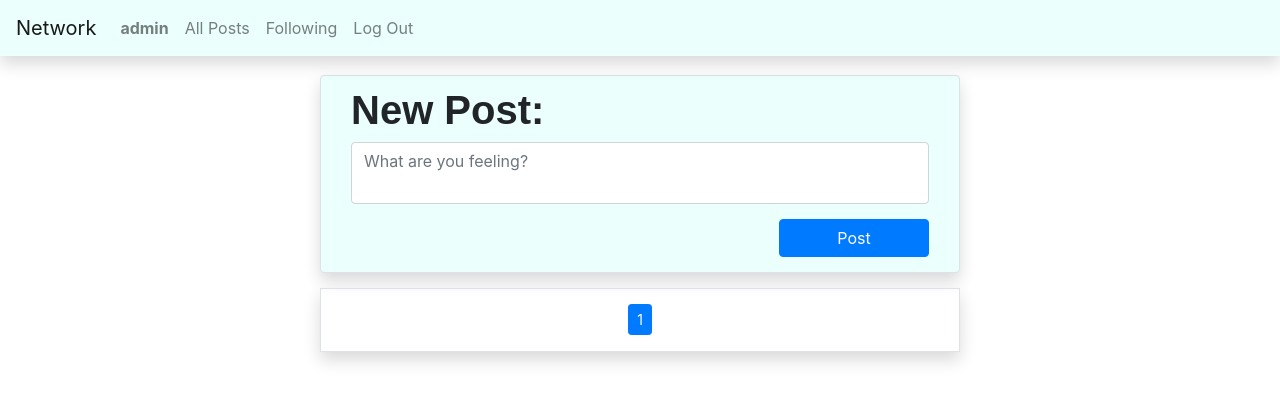
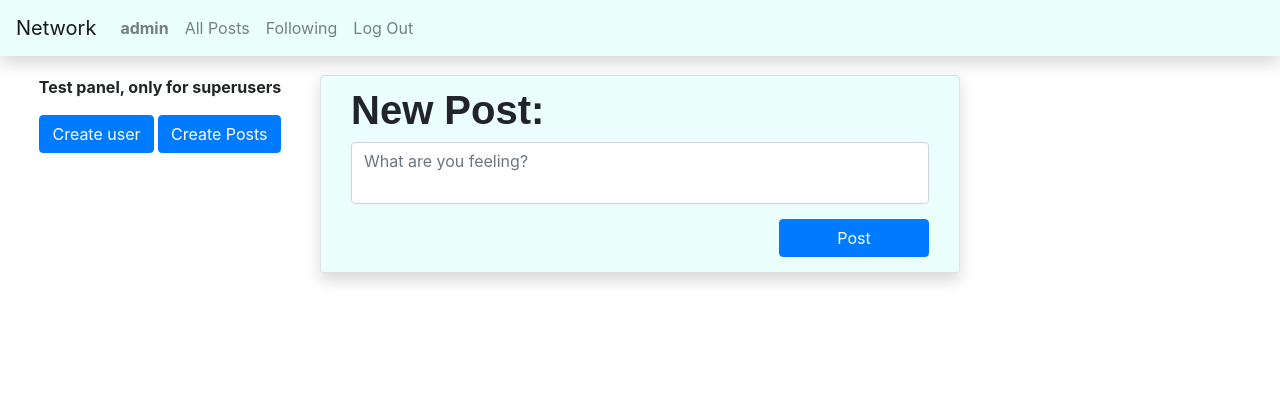
Before and after one commit to JoelAvero/SocialNetwork, a Django app: page / in a window 1280 px wide. Shown: the top 403 px of the page. Run offline with Django 3.2, Linux system fonts and the light colour scheme; a user stored in the database is signed in; data that the repository does not hold is empty; some libraries are stand-ins or nearby versions.

Commit message:
last details

```diff
--- a/network/static/network/javascript.js
+++ b/network/static/network/javascript.js
@@ -2,18 +2,6 @@ document.addEventListener('DOMContentLoaded', function() {
 
     // event listener for new post
     $("#formpost").on('submit', send_post)
-
-
-    // esto sirve para ir al perfil del usuario por medio de /#profile/username
-    window.onhashchange = () => {
-        const url = window.location.hash
-
-        if(url.indexOf("profile/") !== -1){
-            let user = url.substr(9)
-            load_posts(user,1);
-            get_user(user);
-        };
-    };
 
 
     // user logged profile
@@ -70,27 +58,38 @@ document.addEventListener('DOMContentLoaded', function() {
 
 
     // follow
-    $("#buttonfollow").on("click", () =>{
+    $("body").on("click", "#buttonfollow", () =>{
 
-        const buttonfollow = $("#buttonfollow")
-
-        switch(buttonfollow.text()){
-            case "Follow":
-                buttonfollow.text("Following");
-                break
-            case "Following":
-                buttonfollow.text("Follow");
-                break
-        };
         follow();
     })
 
 
+    // only for superusers
+    $("#createuser").on("click", createuser);
+    $("#createposts").on("click", createposts);
+
+
     // by default load the first page of all post
     load_posts("all",1);
-})
+});
 
 
+// this serves to capture the csrf token (taken from Django documentation)
+function getCookie(name) {
+    let cookieValue = null;
+    if (document.cookie && document.cookie !== '') {
+        const cookies = document.cookie.split(';');
+        for (let i = 0; i < cookies.length; i++) {
+            const cookie = cookies[i].trim();
+            // Does this cookie string begin with the name we want?
+            if (cookie.substring(0, name.length + 1) === (name + '=')) {
+                cookieValue = decodeURIComponent(cookie.substring(name.length + 1));
+                break;
+            }
+        }
+    }
+    return cookieValue;
+};
 
 
 // this function sends the content of the post to the backend, where it is processed.
@@ -98,9 +97,11 @@ function send_post(e){
 
     e.preventDefault();
     const body = $('#bodypost');
+    const csrftoken = getCookie('csrftoken');
 
     fetch('/post', {
         method: 'POST',
+        headers: { "X-CSRFToken": csrftoken },
         body: JSON.stringify({
             body: body.val(),
         })
@@ -131,7 +132,8 @@ function send_post(e){
         };
     });
 
-}
+};
+
 
 
 function load_posts(requestedposts, page){
@@ -156,7 +158,6 @@ function load_posts(requestedposts, page){
     fetch(`getposts/${requestedposts}/${page}`)
     .then(response => response.json())
     .then(posts => {
-        console.log(posts);
 
         // posts[0] is the response that contains the data of the posts and likes
         posts[0].forEach(post => {
@@ -234,19 +235,27 @@ function load_posts(requestedposts, page){
             };
 
         };
+        if(posts[1] == 1){
+            $("#paginatorhere").css("display", "none")
+        } else {
+            $("#paginatorhere").css("display", "block")
+        };
+
     });
-    container.fadeIn(1000)
-}
+    container.fadeIn(2000)
+};
 
 
-//vista
+
 function get_user(user){
 
-    const buttonfollow = $("#buttonfollow")
+    const buttonfollow = $("#buttonfollow");
+    const buttonfollowspan = $("#buttonfollowspan")
+    const $follow = `<button class="btn btn-primary" id="buttonfollow">Follow</button>`;
+    const $following = `<button class="btn btn-success" id="buttonfollow">Following</button>`;
 
-    fetch(`profile/${user}`,{
-        method: "POST"
-    })
+
+    fetch(`profile/${user}`)
     .then(response => response.json())
     .then(data => {
         $("#fullnamedesc").text(data.fullname);
@@ -255,21 +264,23 @@ function get_user(user){
         $("#followingdesc").text(data.following);
         $("#avatarprofile").css("backgroundImage",`url(${data.avatar})`);
 
-        if(data.currentuser == data.username){
-            buttonfollow.css("display","none");
+        if(data.followstatus == "follow"){
+            buttonfollowspan.html($following);
         } else {
-            buttonfollow.css("display","block");
+            buttonfollowspan.html($follow);
         };
 
-        if(data.followstatus == "follow"){
-            buttonfollow.text("Following")
+        if(data.currentuser == data.username){
+            buttonfollowspan.css("display","none");
         } else {
-            buttonfollow.text("Follow")
-        }
+            buttonfollowspan.css("display","block");
+        };
+
+
     });
 
 
-}
+};
 
 
 /* this function sends a post id and a value (like or dislike) and receives a response.
@@ -282,9 +293,11 @@ function like(id, liketype) {
     const buttonDislike = $(`#${id}.buttondislike`);
     const likeSpan = $(`#likescounter${id}`);
     const dislikeSpan = $(`#dislikescounter${id}`);
+    const csrftoken = getCookie('csrftoken');
 
     fetch('/newlike', {
         method: 'POST',
+        headers: { "X-CSRFToken": csrftoken },
         body: JSON.stringify({
             postid: id,
             liketype: liketype
@@ -338,21 +351,26 @@ function like(id, liketype) {
         };
     });
 
-}
+};
 
 
-// vista
+
 function follow(){
+
+    const buttonfollow = $("#buttonfollow");
+    const buttonfollowspan = $("#buttonfollowspan");
 
     // get data
     const follower = $("#thisusernav").text();
     const followed = $("#usernamedesc").text();
+    const csrftoken = getCookie('csrftoken');
 
     // instance for change dinamically the number of followers
     let followers = $("#followersdesc");
 
     fetch("following", {
         method: "POST",
+        headers: { "X-CSRFToken": csrftoken },
         body: JSON.stringify({
             follower: follower,
             followed: followed
@@ -372,20 +390,27 @@ function follow(){
 
             case "successful":
                 followers.text(`${Number(followers.text()) + 1}`);
+
                 break
 
             case "error":
                 console.log("error when trying to instantiate users");
         };
     });
+    if(buttonfollow.text() == "Follow"){
+        buttonfollowspan.html(`<button class="btn btn-success" id="buttonfollow">Following</button>`);
+    } else {
+        buttonfollowspan.html(`<button class="btn btn-primary" id="buttonfollow">Follow</button>`);
+    };
 };
 
 
 
 function edit_post(id){
 
-    const post = $(`#textareapost${id}`)
-    const buttoncontainer = $(`#spanbutton${id}`)
+    const post = $(`#textareapost${id}`);
+    const buttoncontainer = $(`#spanbutton${id}`);
+    const csrftoken = getCookie('csrftoken');
 
     const buttonEdit = `<button class="btn btn-primary editbutton" title="${id}" id='buttonedit${id}'>Edit</button>`
     const buttonSave = `<button class="btn btn-primary editbutton" title="${id}" id='buttonsave${id}'>Save</button>`
@@ -399,6 +424,7 @@ function edit_post(id){
 
         fetch(`getpost/${id}`, {
             method: "PUT",
+            headers: { "X-CSRFToken": csrftoken },
             body: JSON.stringify({
                 post: post.val()
             })
@@ -431,4 +457,49 @@ function edit_post(id){
         });
     });
 
-}
+};
+
+
+
+
+// these two functions are for testing purposes only
+// each time the "create user" button is pressed (only for super users) a random user is created
+function createuser(){
+
+    const csrftoken = getCookie('csrftoken');
+
+    fetch("https://randomuser.me/api/")
+    .then(resp => resp.json())
+    .then(data => {
+
+        fetch("/createuser", {
+            method: "POST",
+            headers: { "X-CSRFToken": csrftoken },
+            body: JSON.stringify({
+                firstname: data.results[0].name.first,
+                lastname: data.results[0].name.last,
+                username: data.results[0].login.username,
+                email: data.results[0].email,
+                password: data.results[0].login.password,
+                confirmation: data.results[0].login.password,
+                image: data.results[0].picture.medium
+            })
+        })
+    })
+};
+
+// each time the "create posts" button is pressed, 100 posts are created with the word "TEST" from random users
+function createposts(){
+
+    const csrftoken = getCookie('csrftoken');
+
+    fetch('/createposts', {
+        method: 'POST',
+        headers: { "X-CSRFToken": csrftoken },
+        body: JSON.stringify({
+            body: "TEST",
+        })
+    })
+
+
+};
--- a/network/static/network/styles.css
+++ b/network/static/network/styles.css
@@ -40,6 +40,9 @@
     margin-bottom: 15px;
     background-color: rgb(235, 255, 252);
     border-radius: 20px;
+}
+.adminpanel{
+    margin-top: 75px;
 }
 
 .pholder::placeholder{
--- a/network/templates/network/index.html
+++ b/network/templates/network/index.html
@@ -5,7 +5,18 @@
     <!-- parte que deberia quedar quieta -->
     {% if user.is_authenticated %}
     <div class="container-fluid" id="formlayer">
-        <div class="row justify-content-center">
+        <div class="row justify-content-left">
+
+            <div class="col-3 adminpanel">
+                {% if user.is_superuser %}
+                <div class="text-center">
+                    <p><strong>Test panel, only for superusers</strong></p>
+                    <button id="createuser" class="btn btn-primary">Create user</button>
+
+                    <button id="createposts" class="btn btn-primary">Create Posts</button>
+                </div>
+                {% endif %}
+            </div>
 
             <div class="col-6 border formlayer rounded shadow">
                 <div class="container-fluid" id="createpost">
@@ -56,6 +67,7 @@
     {% endif %}
 
 
+
     <div class="container-fluid" id="profilelayer">
         <div class="row justify-content-center">
 
@@ -78,7 +90,9 @@
                             <p id="pfollowers">Followers: <span id="followersdesc">0</span></p>
                             <p id="pfollowers">Following: <span id="followingdesc">0</span></p>
                             {% if user.is_authenticated %}
-                            <button class="btn btn-primary" id="buttonfollow">Follow</button>
+                            <div id="buttonfollowspan">
+
+                            </div>
                             {% endif %}
                         </div>
 
--- a/network/urls.py
+++ b/network/urls.py
@@ -7,13 +7,16 @@ urlpatterns = [
     path("login", views.login_view, name="login"),
     path("logout", views.logout_view, name="logout"),
     path("register", views.register, name="register"),
-    path("profile/<str:user_name>", views.user_profile, name="profile"),
-
 
     # API
+    path("profile/<str:user_name>", views.user_profile, name="profile"),
     path("following", views.follow, name="follow"),
     path("post", views.new_post, name="post"),
     path("getposts/<str:postedby>/<int:page>", views.get_posts, name="getposts"),
     path("getpost/<int:post_id>", views.get_post, name="getpost"),
-    path("newlike", views.new_like, name="newlike")
+    path("newlike", views.new_like, name="newlike"),
+
+    # TEST
+    path("createuser", views.create_user, name="createuser"),
+    path("createposts", views.create_posts, name="createposts")
 ]
--- a/network/views.py
+++ b/network/views.py
@@ -7,17 +7,19 @@ from django.shortcuts import render
 from django.urls import reverse
 from django.views.decorators.csrf import csrf_exempt
 from django.core.paginator import Paginator
+from django.contrib.admin.views.decorators import staff_member_required
 
 from .models import User, Post, Follow, Like
 
+import random
 
 def index(request):
     return render(request, "network/index.html")
 
 
+
 def login_view(request):
     if request.method == "POST":
-
         # Attempt to sign user in
         username = request.POST["username"]
         password = request.POST["password"]
@@ -35,11 +37,13 @@ def login_view(request):
         return render(request, "network/login.html")
 
 
+
 def logout_view(request):
     logout(request)
     return HttpResponseRedirect(reverse("index"))
 
-@csrf_exempt
+
+
 def register(request):
     if request.method == "POST":
 
@@ -81,8 +85,7 @@ def register(request):
         return render(request, "network/register.html")
 
 
-#vista
-@csrf_exempt
+
 def new_post(request):
 
     # request is POST?
@@ -124,7 +127,7 @@ def get_posts(request, postedby, page):
 
     postlist = []
     posts =[]
-    NUMBERPOSTSPERPAGE = 2
+    NUMBERPOSTSPERPAGE = 10
 
     # if "postedby" is "all", then show all the posts
     if postedby == "all":
@@ -174,7 +177,6 @@ def get_posts(request, postedby, page):
 
 
 
-@csrf_exempt
 def get_post(request, post_id):
 
     '''
@@ -195,7 +197,7 @@ def get_post(request, post_id):
     # if the user is editing the post, he receives the value of the post and updates it
     if request.method == "PUT":
         if request.user.username == post.fk_user.username:
-            print("adentro de user")
+
             # get data
             data = json.loads(request.body)
             textpost = data.get("post", "") # get the new text
@@ -223,8 +225,7 @@ def get_post(request, post_id):
     return JsonResponse([Post.serialize(post), {"status": liketype}], safe=False)
 
 
-#vista
-@csrf_exempt
+
 def new_like(request):
 
     if request.method == 'POST':
@@ -293,38 +294,34 @@ def new_like(request):
 
     return HttpResponseRedirect(reverse("index"))
 
-#vista, aca hay que ver para que con get se pueda entrar al perfil
-@csrf_exempt
+
+
 def user_profile(request, user_name):
 
-    if request.method == "POST":
-        # if requested user exists
-        try:
-            this_user = User.objects.get(username=user_name)
-            print(this_user)
-            if Follow.objects.filter(fk_followed=this_user, fk_follower=request.user):
-                followstatus="follow"
-            else:
-                followstatus="nofollow"
+    # if requested user exists
+    try:
+        this_user = User.objects.get(username=user_name)
 
-            return JsonResponse({
-                "fullname": this_user.get_full_name(),
-                "username": this_user.username,
-                "followers": len(this_user.thisfollowed.all()),
-                "following": len(this_user.thisfollower.all()),
-                "avatar": this_user.image,
-                "currentuser": request.user.username,
-                "followstatus": followstatus
-            })
-        # if requested user doesn't exists
-        except:
-            return HttpResponseRedirect(reverse('index'))
+        if Follow.objects.filter(fk_followed=this_user, fk_follower=request.user):
+            followstatus="follow"
+        else:
+            followstatus="nofollow"
 
-    return JsonResponse({})
+        return JsonResponse({
+            "fullname": this_user.get_full_name(),
+            "username": this_user.username,
+            "followers": len(this_user.thisfollowed.all()),
+            "following": len(this_user.thisfollower.all()),
+            "avatar": this_user.image,
+            "currentuser": request.user.username,
+            "followstatus": followstatus
+        })
+    # if requested user doesn't exists
+    except:
+        return HttpResponseRedirect(reverse('index'))
 
 
-#vista
-@csrf_exempt
+
 def follow(request):
 
     if request.method == "POST":
@@ -361,3 +358,69 @@ def follow(request):
             return JsonResponse({"message":"successful"})
 
     return HttpResponseRedirect(reverse("index"))
+
+
+
+
+# these two functions are for testing purposes only
+@staff_member_required
+@csrf_exempt
+def create_user(request):
+
+    if request.method == "POST":
+
+        # get data
+        data = json.loads(request.body)
+        username = data.get("username","")
+        email = data.get("email","")
+        firstname = data.get("firstname","")
+        lastname = data.get("lastname","")
+        image = data.get("image","")
+        password = data.get("password","")
+        confirmation = data.get("confirmation","")
+
+        if image == "":
+            image = "/static/network/avatar.png"
+
+        try:
+            user = User.objects.create_user(username, email, password)
+            user.image = image
+            user.first_name = firstname
+            user.last_name = lastname
+            user.save()
+        except IntegrityError:
+            return JsonResponse({"message": "integrityerror"})
+
+        return JsonResponse({"message": "successful"})
+
+    else:
+        return render(request, "network/register.html")
+@staff_member_required
+@csrf_exempt
+def create_posts(request):
+
+    # request is POST?
+    if request.method != 'POST':
+        return JsonResponse({'error': 'The request must be via POST'})
+
+    NUMBEROFPOSTS = 10
+
+    users = User.objects.all()
+    # get data
+    if request.user.is_authenticated:
+        data = json.loads(request.body)
+        body = data.get('body','')
+
+        for i in range(NUMBEROFPOSTS):
+
+            user = User.objects.get(id=random.randint(1,len(users)))
+
+            post = Post(
+                post = body,
+                fk_user = user
+            )
+            post.save()
+
+        return JsonResponse({"message": "success"})
+    else:
+        return JsonResponse({"message": "forbidden"})
```
Also changed, not shown: network/static/network/register.js (+26 -7 lines), db.sqlite3, 1 other file.
